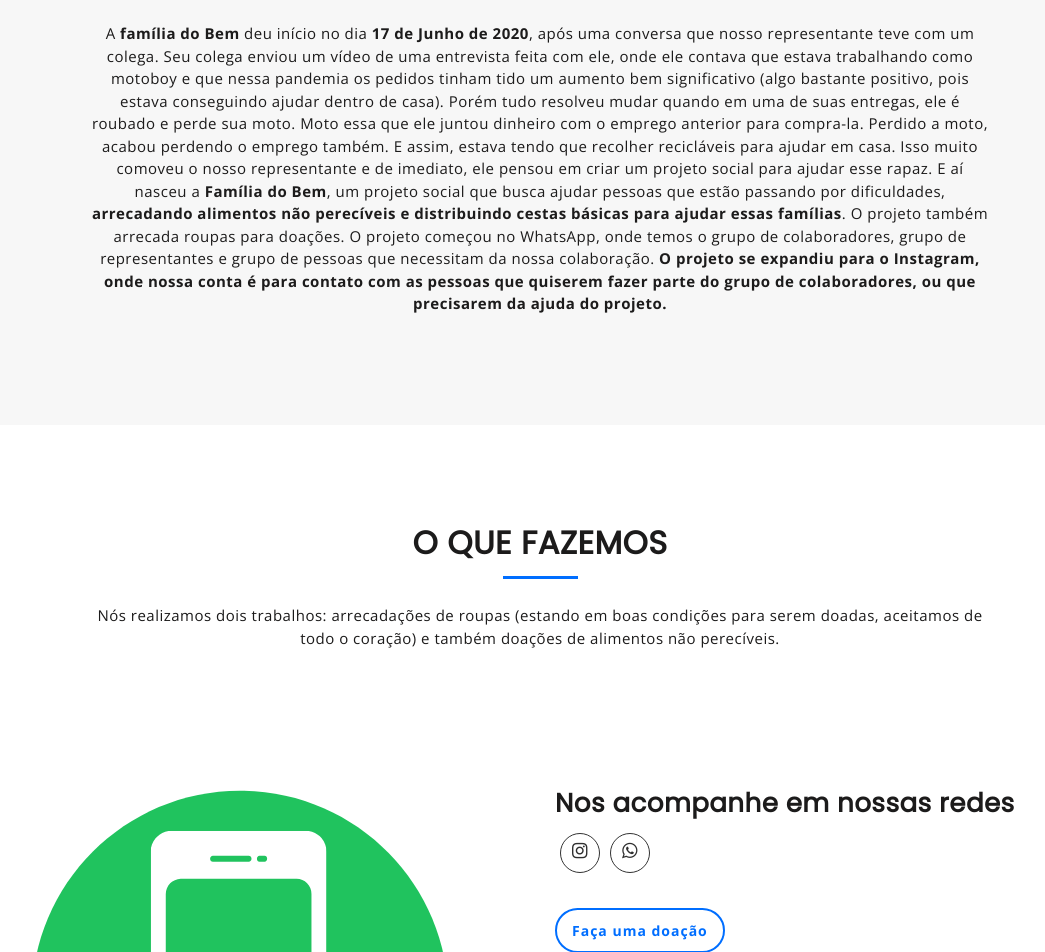
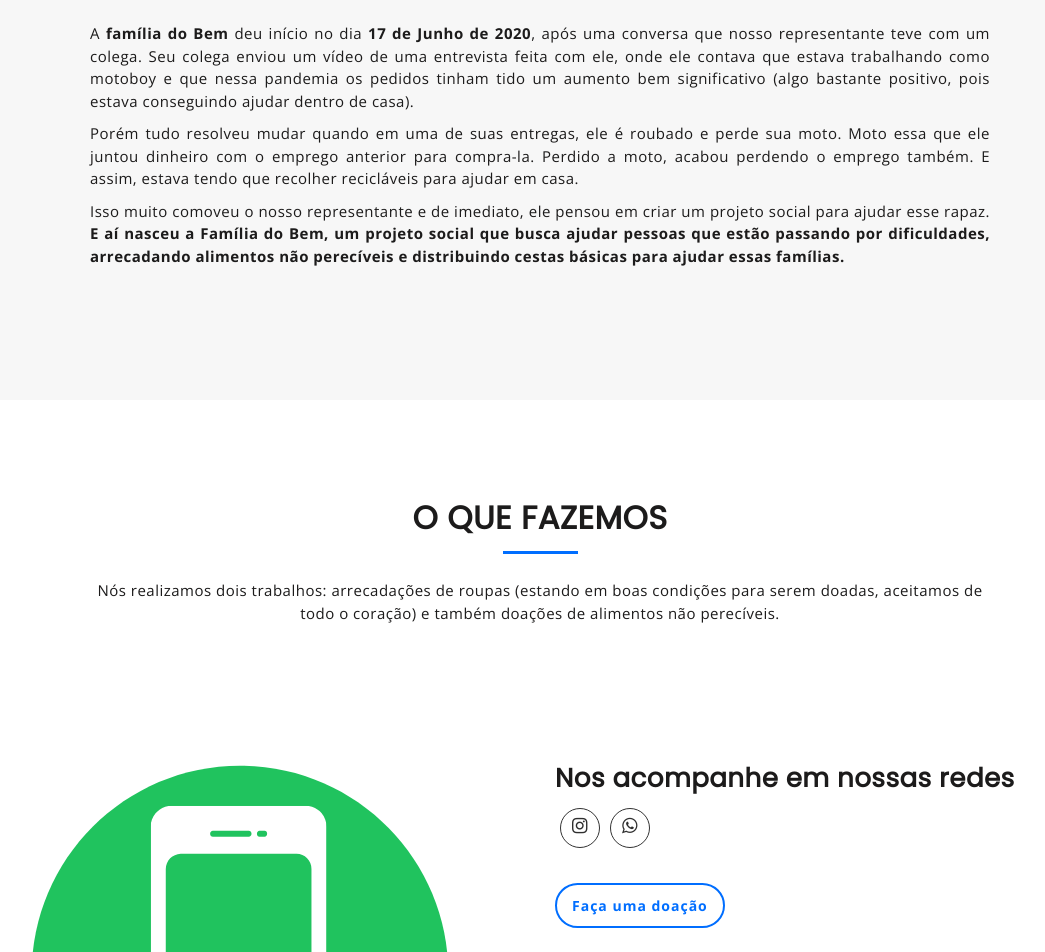
Before and after one commit to IPTV-PlayOn/projeto-do-bem, a Vue app: page / in a window 1280 px wide. Shown: the part 1000-1952 px from the top of the page, without its empty margins (100-1145 px from the left). Built offline with nearby package versions, Linux system fonts and the light colour scheme.

Commit message:
modificando texto para justificado

```diff
--- a/src/assets/style.css
+++ b/src/assets/style.css
@@ -108,7 +108,6 @@ kbd {
 	background-color: #ddd;
 	padding: 4px 6px;
 	border-radius: 2px;
-	color: ;
 }
 
 address {
--- a/src/components/HelloWorld.vue
+++ b/src/components/HelloWorld.vue
@@ -90,7 +90,7 @@
                 <div class="mu-about-header">
                   <h2 class="mu-heading-title">QUEM SOMOS</h2>
                   <span class="mu-header-dot"></span>
-                  <p>
+                  <p align="justify">
                     A <b>família do Bem</b> deu início no dia
                     <b>17 de Junho de 2020</b>, após uma conversa que nosso
                     representante teve com um colega. Seu colega enviou um vídeo
@@ -98,28 +98,28 @@
                     trabalhando como motoboy e que nessa pandemia os pedidos
                     tinham tido um aumento bem significativo (algo bastante
                     positivo, pois estava conseguindo ajudar dentro de casa).
+                  </p>
+
+                  <p align="justify">
                     Porém tudo resolveu mudar quando em uma de suas entregas,
                     ele é roubado e perde sua moto. Moto essa que ele juntou
                     dinheiro com o emprego anterior para compra-la. Perdido a
                     moto, acabou perdendo o emprego também. E assim, estava
-                    tendo que recolher recicláveis para ajudar em casa. Isso
-                    muito comoveu o nosso representante e de imediato, ele
-                    pensou em criar um projeto social para ajudar esse rapaz. E
-                    aí nasceu a <b>Família do Bem</b>, um projeto social que
-                    busca ajudar pessoas que estão passando por dificuldades,
+                    tendo que recolher recicláveis para ajudar em casa.
+                  </p>
+
+                  <p align="justify">
+                    Isso muito comoveu o nosso representante e de imediato, ele
+                    pensou em criar um projeto social para ajudar esse rapaz.
+
                     <b
-                      >arrecadando alimentos não perecíveis e distribuindo
-                      cestas básicas para ajudar essas famílias</b
-                    >. O projeto também arrecada roupas para doações. O projeto
-                    começou no WhatsApp, onde temos o grupo de colaboradores,
-                    grupo de representantes e grupo de pessoas que necessitam da
-                    nossa colaboração.<b>
-                      O projeto se expandiu para o Instagram, onde nossa conta é
-                      para contato com as pessoas que quiserem fazer parte do
-                      grupo de colaboradores, ou que precisarem da ajuda do
-                      projeto.</b
+                      >E aí nasceu a Família do Bem, um projeto social que busca
+                      ajudar pessoas que estão passando por dificuldades,
+                      arrecadando alimentos não perecíveis e distribuindo cestas
+                      básicas para ajudar essas famílias.</b
                     >
                   </p>
+                  <br />
                 </div>
               </div>
             </div>
@@ -165,9 +165,14 @@
                           <h3>Nos acompanhe em nossas redes</h3>
 
                           <!--<a href="#"><i class="fa fa-facebook"></i></a>-->
-                          <a href="#"><i class="fa fa-instagram"></i></a>
                           <a
-                            href="https://api.whatsapp.com/send?phone=27988761587&text=Ol%C3%A1!"
+                            href="https://www.instagram.com/familia.do.bemes/"
+                            target="_blank"
+                            ><i class="fa fa-instagram"></i
+                          ></a>
+                          <a
+                            href="https://api.whatsapp.com/send?phone=5527988761587&text=Ol%C3%A1!"
+                            target="_blank"
                             ><i class="fa fa-whatsapp" target="_blank"></i
                           ></a>
                         </div>
@@ -240,7 +245,8 @@
                               <div class="mu-icon">
                                 <i class="fa fa-phone"></i>
                               </div>
-                              <p>27 988761587</p>
+                              <p>+5527 9-8876-1587</p>
+                              <p>+5527 9-9752-3236</p>
                             </div>
                           </div>
                           <div class="col-sm-4">
@@ -263,6 +269,7 @@
                           method="post"
                           action="mailer.php"
                           class="mu-contact-form"
+                          data-netlify="true"
                         >
                           <div class="form-group">
                             <input
@@ -278,7 +285,7 @@
                             <input
                               type="email"
                               class="form-control"
-                              placeholder="Enter Email"
+                              placeholder="Email"
                               id="email"
                               name="email"
                               required
@@ -287,7 +294,7 @@
                           <div class="form-group">
                             <textarea
                               class="form-control"
-                              placeholder="Message"
+                              placeholder="Mensagem"
                               id="message"
                               name="message"
                               required
```
